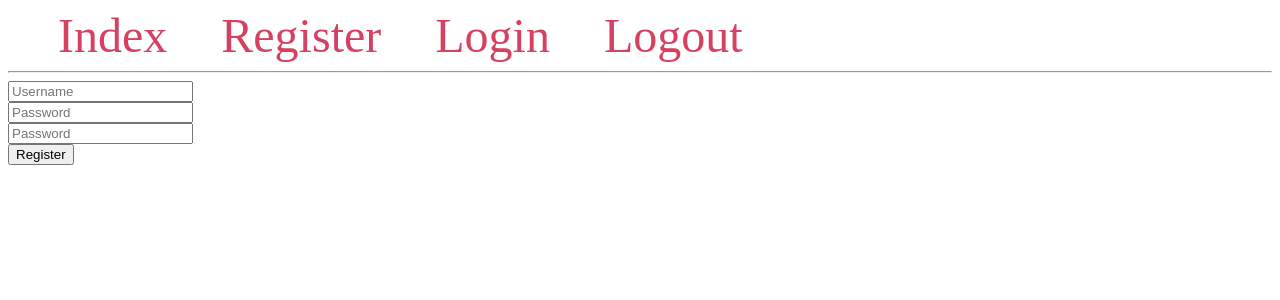
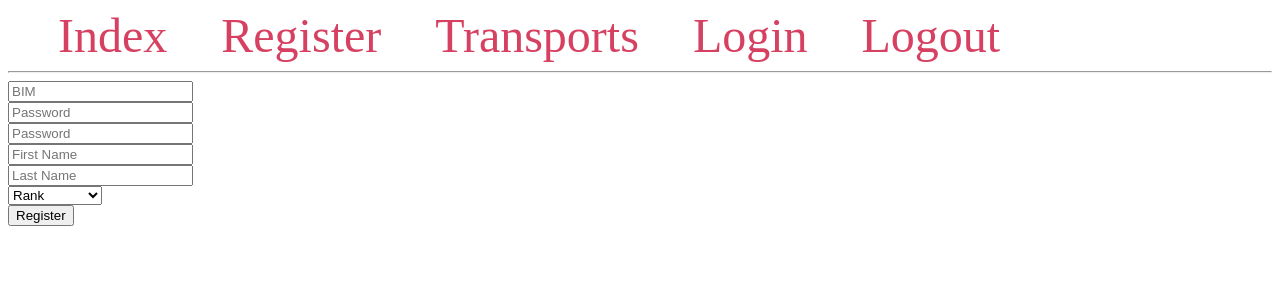
Before and after one commit to JARPinto/fleet, a Flask app: page /register in a window 1280 px wide. Shown: the top 300 px of the page. Run offline with Flask 2, Linux system fonts and the light colour scheme.

Commit message:
Plates working

```diff
--- a/app.py
+++ b/app.py
@@ -1,4 +1,6 @@
 from crypt import methods
+from functools import reduce
+import re
 import sqlite3
 from flask import Flask, render_template, request, url_for, flash, redirect, session
 from flask_session import Session
@@ -15,6 +17,15 @@ app.config["SESSION_PERMANENT"] = False
 app.config["SESSION_TYPE"] = "filesystem"
 Session(app)
 
+RANKS = [
+    "OF-9 Gen", "OF-8 TGen", "OF-7 MGen", "OF-6 BGen",
+    "OF-5 Cor", "OF-4 TCor", "OF-3 Maj",
+    "OF-2 Cap", "OF-1 Ten", "OF-1 Alf", "OF-D Asp",
+    "OR-9 SMor", "OR-8 SCh", "OR-7 SAj",
+    "OR-6 1Sarg", "OR-5 2Sarg",
+    "OR-5 Furr", "OR-5 2Furr",
+    "OR-4 CSec", "OR-3 CAdj", "OR-2 1Cb", "OR-2 2Cb", "OR-1 Sold",
+]
 
 def get_db_connection():
     conn = sqlite3.connect('database.db')
@@ -24,29 +35,38 @@ def get_db_connection():
 @app.route('/')
 @login_required
 def index():
-    conn = get_db_connection()
-    users = conn.execute('SELECT * FROM users').fetchall()
-    conn.close()
-    return render_template('index.html', users=users)
+    db = get_db_connection()
+    soldiers = db.execute('SELECT * FROM soldiers').fetchall()
+    db.close()
+    return render_template('index.html', soldiers=soldiers)
 
 @app.route('/register', methods=["GET", "POST"])
 def register():
     """Register user"""
     if request.method == "POST":
         # Get variables
-        name = request.form.get("username")
+        bim = request.form.get("bim")
         pwd = request.form.get("password")
         pwd_confirm = request.form.get("confirmation")
-        print(name)
+        first_name = request.form.get("first_name")
+        last_name = request.form.get("last_name")
+        rank = request.form.get("rank")
+        print(bim)
         print(pwd)
         print(pwd_confirm)
         # Check variables
-        if not name:
-            flash('Username is required!')
+        if not bim:
+            flash('BIM is required!')
         elif not pwd:
             flash('Password is required!')
         elif not pwd_confirm:
             flash('Confirmation password is required!')
+        elif not first_name:
+            flash('First name is required!')
+        elif not last_name:
+            flash('Last name is required!')
+        elif not rank:
+            flash('Rank is required!')
         else:
             # Hash password and save to db.
             pwd_hash = generate_password_hash(pwd, method='pbkdf2:sha256', salt_length=8)
@@ -55,17 +75,17 @@ def register():
             cursor = db.cursor()
             print("Successfully Connected to SQL")
 
-            cursor.execute("SELECT * FROM users WHERE username = ?", (name,))
+            cursor.execute("SELECT * FROM soldiers WHERE bim = ?", (bim,))
             rows = cursor.fetchall()
 
             if len(rows) == 0:
                 try:
-                    cursor.execute('INSERT INTO users (username, hash) VALUES (?, ?)',
-                            (name, pwd_hash))
+                    cursor.execute('INSERT INTO soldiers (bim, hash, first_name, last_name, rank) VALUES (?, ?, ?, ?, ?)',
+                            (bim, pwd_hash, first_name, last_name, rank))
                     db.commit()
                     print("Record inserted successfully", cursor.rowcount)
                     cursor.close()
-                    session["username"] = name
+                    session["user_id"] = bim
                 except sqlite3.Error as error:
                     print("Failed to insert data", error)
                 finally:
@@ -74,32 +94,32 @@ def register():
                         print("The db connection is closed")
                 return redirect(url_for('index'))
             else:
-                flash("Username already exists")
+                flash("BIM already exists")
 
-    return render_template("register.html")
+    return render_template("register.html", ranks = RANKS)
 
 @app.route ("/login", methods=["POST", "GET"])
 def login():
     """Log user in"""
-    # Forget any username
+    # Forget any BIM
     session.clear()
 
     # if form is submite
     if request.method == "POST":
-        name = request.form.get("username")
+        bim = request.form.get("bim")
         pwd = request.form.get("password")
-        print("Login c/: " + name)
+        print("Login c/: " + bim)
         print("Pass login: " + pwd)
         # Check variables
-        if not name:
-            flash('Username is required!')
+        if not bim:
+            flash('BIM is required!')
         elif not pwd:
             flash('Password is required!')
         else:
-            # Query database for username
+            # Query database for BIM
             db = get_db_connection()
             cursor = db.cursor()
-            cursor.execute("SELECT * FROM users WHERE username = ?", (name,))
+            cursor.execute("SELECT * FROM soldiers WHERE bim = ?", (bim,))
             rows = cursor.fetchall()
             print("Database reading done")
             print(len(rows))
@@ -107,15 +127,15 @@ def login():
             if db:
                 db.close()
 
-            # Ensures username and password is correct
+            # Ensures BIM and password is correct
             if len(rows) != 1 or not check_password_hash(rows[0]["hash"], pwd):
-                flash("Invalid username and/or password")
+                flash("Invalid BIM and/or password")
 
             else:
-                # Remember username exists and password is correct
-                session["username"] = rows[0]["username"]
-                print("username and password correct")
-                print(rows[0]["username"])
+                # Remember BIM exists and password is correct
+                session["user_id"] = rows[0]["id"]
+                print("BIM and password correct")
+                print(rows[0]["id"])
 
                 # Redirect user to home page
                 return redirect("/")
@@ -125,4 +145,36 @@ def login():
 def logout():
     session.clear()
     #return redirect("/")
-    return redirect('/')
+    print("Fez logout")
+    # In the end -- render redirect('/')
+    return render_template("/logout.html")
+
+@app.route('/transports', methods=["POST", "GET"])
+@login_required
+def transports():
+    ''' Transports log '''
+    outros = ('abc', 'dcf', 'dgg', 'ggreg')
+    # Query database for fleet
+    db = get_db_connection()
+    plates = db.execute("SELECT * FROM fleet").fetchall()
+
+    for plate in plates:
+        print(plate)
+
+
+    if request.method == "POST":
+        user_id = session["user_id"]
+        # Get template data
+        plate = request.form.get("plate")
+        km_init = request.form.get("km_init")
+        km_final = request.form.get("km_final")
+        gas = request.form.get("gas")
+
+        print(plate)
+        print(km_init)
+        print(km_final)
+        print(gas)
+
+        return redirect('/')
+
+    return render_template("transports.html", plates = plates)
--- a/helpers.py
+++ b/helpers.py
@@ -8,7 +8,7 @@ def login_required(f):
     """
     @wraps(f)
     def decorated_function(*args, **kwargs):
-        if session.get("username") is None:
+        if session.get("user_id") is None:
             return redirect("/login")
         return f(*args, **kwargs)
     return decorated_function
--- a/templates/base.html
+++ b/templates/base.html
@@ -28,6 +28,7 @@
     <nav>
         <a href="{{ url_for('index') }}">Index</a>
         <a href="{{ url_for('register') }}">Register</a>
+        <a href="{{ url_for('transports') }}">Transports</a>
         <a href="{{ url_for('login') }}">Login</a>
         <a href="{{ url_for('logout') }}">Logout</a>
     </nav>
--- a/templates/index.html
+++ b/templates/index.html
@@ -1,10 +1,10 @@
 {% extends 'base.html' %}
 
 {% block content %}
-    {% for user in users %}
+    {% for soldier in soldiers %}
         <div class='user'>
-            <h2>{{ user['username'] }}</h2>
-            <p>{{ user['hash'] }}</p>
+            <h2>{{ soldier['bim'] }}</h2>
+            <p>{{ soldier['hash'] }}</p>
         </div>
     {% endfor %}
 {% endblock %}
--- a/templates/login.html
+++ b/templates/login.html
@@ -8,7 +8,7 @@
 {% block content %}
     <form method="POST">
         <div>
-            <input id="username" name="username" placeholder="Username" type="text">
+            <input id="BIM" name="bim" placeholder="BIM" type="text">
         </div>
         <div>
             <input id="password" name="password" placeholder="Password" type="password">
--- a/templates/logout.html
+++ b/templates/logout.html
@@ -1,3 +1,4 @@
+<!-- Isto é para desaparecer depois -->
 {% extends "base.html" %}
 
 {% block title %}
--- a/templates/register.html
+++ b/templates/register.html
@@ -1,9 +1,9 @@
 {% extends 'base.html' %}
 
 {% block content %}
-    <form method="POST">
+    <form action = "register" method="POST">
         <div>
-            <input id="username" name="username" placeholder="Username" type="text">
+            <input id="bim" name="bim" placeholder="BIM" type="text">
         </div>
         <div>
             <input id="password" name="password" placeholder="Password" type="password">
@@ -11,6 +11,20 @@
         <div>
             <input id="password" name="confirmation" placeholder="Password" type="password">
         </div>
+        <div>
+            <input id="first_name" name="first_name" placeholder="First Name" type="text">
+        </div>
+        <div>
+            <input id="last_name" name="last_name" placeholder="Last Name" type="text">
+        </div>
+        <div>
+            <select name="rank">
+                <option disabled selected>Rank</option>
+                {% for rank in ranks %}
+                    <option value="{{ rank }}">{{ rank }}</option>
+                {%  endfor %}
+            </select>
+        </div>
         <button type="submit">Register</button>
     </form>
 {% endblock %}
```
Also changed, not shown: templates/transports.html (added, +32 -0 lines), database.db, 6 other files.
